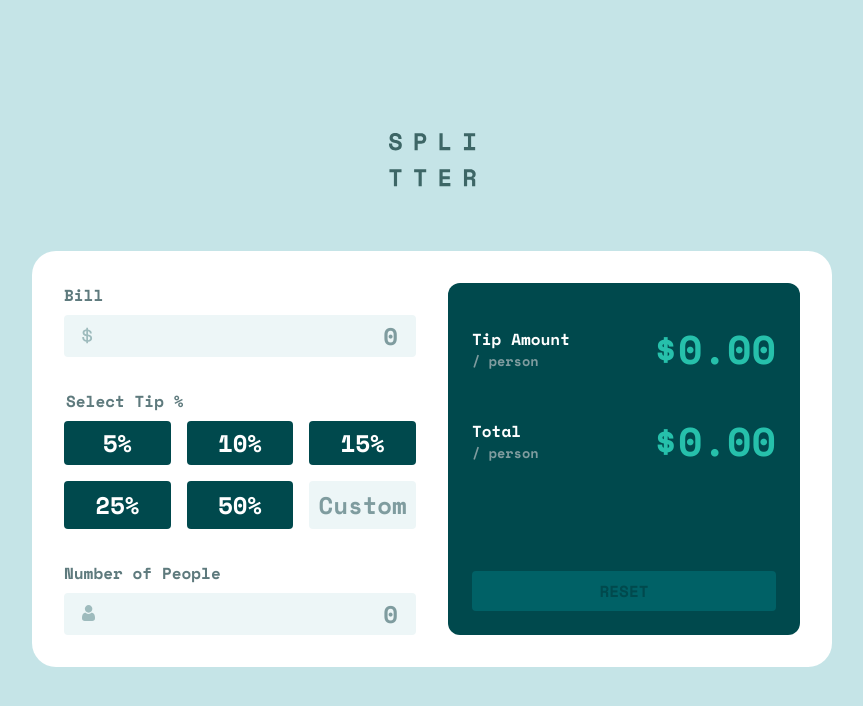
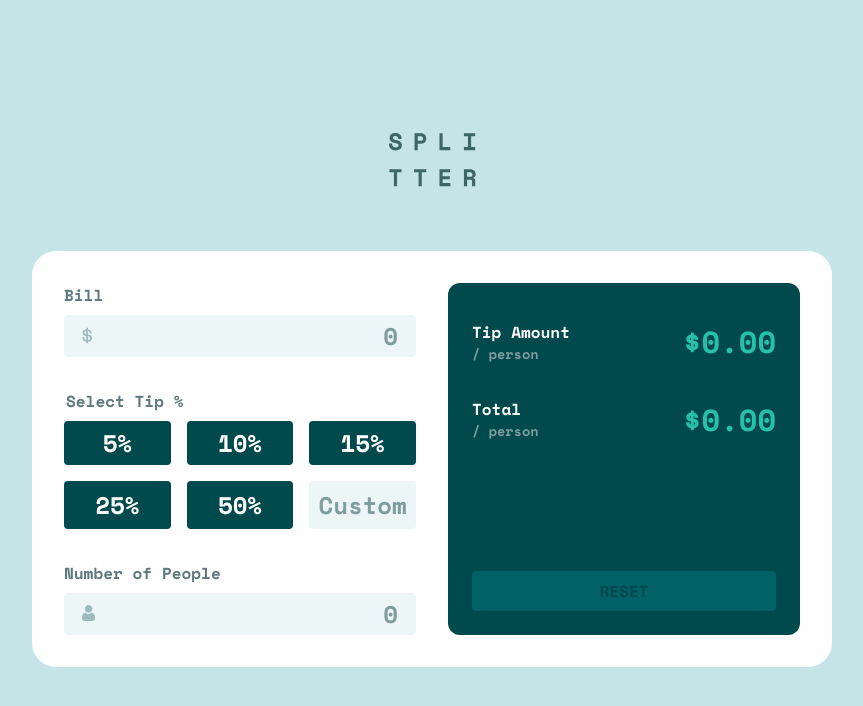
Before and after one commit to Appz-dk/splitter-app, a React (Vite) app: page / in a window 1280 px wide. Shown: the top 706 px of the page, without its empty margins (208-1071 px from the left). Built offline with nearby package versions, Linux system fonts and the light colour scheme.

Commit message:
Fixed OutputAmount to scale fontSize based on length

```diff
--- a/src/components/output/OutputAmount.tsx
+++ b/src/components/output/OutputAmount.tsx
@@ -4,6 +4,9 @@
 };
 
 const OutputAmount: React.FC<OutputAmountProps> = ({ outputType, outputAmount }) => {
+  // Scales down the fontsize if output length gets too long, so it doesnt break the layout.
+  // The numbers are just magic numbers, found by trial and error.
+  const fontSize = Math.max(Math.min(1.9, 16 / outputAmount.length), 0.8);
   return (
     <div className="output__amount-container">
       <div className="output__type">
@@ -12,7 +15,7 @@
         <p aria-hidden>/ person</p>
       </div>
       <div className="output__amount">
-        <p>${outputAmount}</p>
+        <p style={{ fontSize: `${fontSize}rem` }}>${outputAmount}</p>
       </div>
     </div>
   );
```
